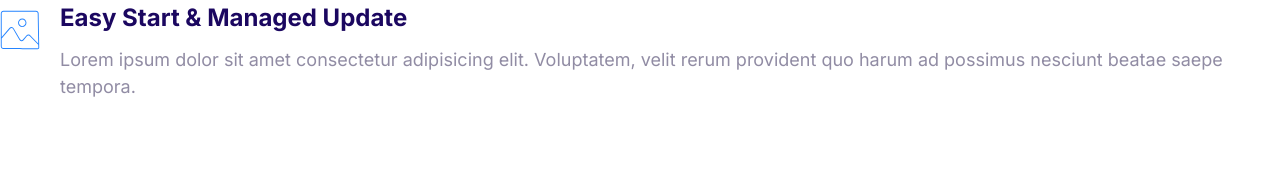
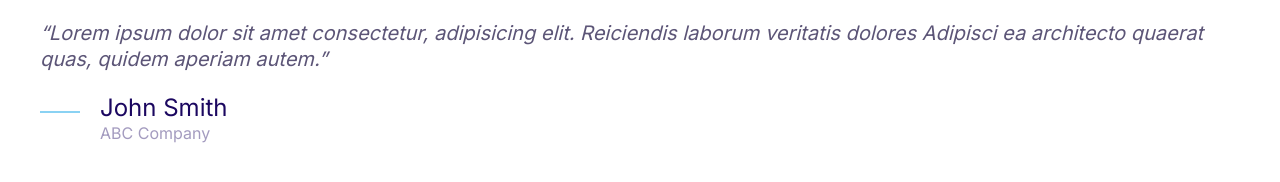
Before and after one commit to masibad/Moncher, a plain HTML site: page index.html in a window 1280 px wide. Drawn offline with Linux system fonts and the light colour scheme.

Commit message:
Define Quotes.

```diff
--- a/css/styles.css
+++ b/css/styles.css
@@ -4,6 +4,7 @@
   --color-accent: #ff3400;
   --color-headings: #1b0760;
   --color-body: #918ca4;
+  --color-bodey-darker: #5c5577;
   --color-border: #ccc;
   --border-radius: 30px;
 }
@@ -383,3 +384,52 @@ a {
 .media__image {
   margin-top: 1rem;
 }
+
+/* Quotes */
+.quote {
+  font-size: 3rem;
+  font-style: italic;
+  color: var(--color-bodey-darker);
+  line-height: 1.3;
+}
+
+.quote__text::before {
+  content: open-quote;
+}
+
+.quote__text::after {
+  content: close-quote;
+}
+
+.quote__author {
+  font-size: 3rem;
+  font-weight: 500;
+  font-style: normal;
+  margin-bottom: 0;
+}
+
+.quote__organization {
+  color: var(--color-headings);
+  opacity: 0.4;
+  font-size: 2rem;
+  font-style: normal;
+}
+
+.quote__line {
+  position: relative;
+  bottom: 10px;
+}
+
+@media screen and (min-width: 1024px) {
+  .quote {
+    font-size: 2rem;
+  }
+
+  .quote__author {
+    font-size: 2.4rem;
+  }
+
+  .quote__organization {
+    font-size: 1.6rem;
+  }
+}
--- a/index.html
+++ b/index.html
@@ -13,18 +13,24 @@
 </head>
 
 <body>
+    <blockquote class="quote">
+        <p class="quote__text">Lorem ipsum dolor sit amet consectetur, adipisicing elit. Reiciendis laborum veritatis
+            dolores Adipisci ea
+            architecto quaerat quas, quidem aperiam autem.</p>
+        <footer>
             <div class="media">
                 <div class="media__image">
-            <svg class="icon icon--primary">
-                <use xlink:href="images/sprite.svg#snap"></use>
+                    <svg class="icon icon--primary quote__line">
+                        <use xlink:href="images/sprite.svg#line"></use>
                     </svg>
                 </div>
                 <div class="media__body">
-            <h3 class="media__title">Easy Start & Managed Update</h3>
-            <p>Lorem ipsum dolor sit amet consectetur adipisicing elit. Voluptatem, velit rerum provident quo harum ad
-                possimus nesciunt beatae saepe tempora.</p>
+                    <h3 class="media__title quote__author">John Smith</h3>
+                    <p class="quote__organization">ABC Company</p>
                 </div>
             </div>
+        </footer>
+    </blockquote>
 </body>
 
 </html>
```
Also changed, not shown: components/quotes.html (added, +18 -0 lines). Lines whose indentation alone changed are shown as unchanged.
